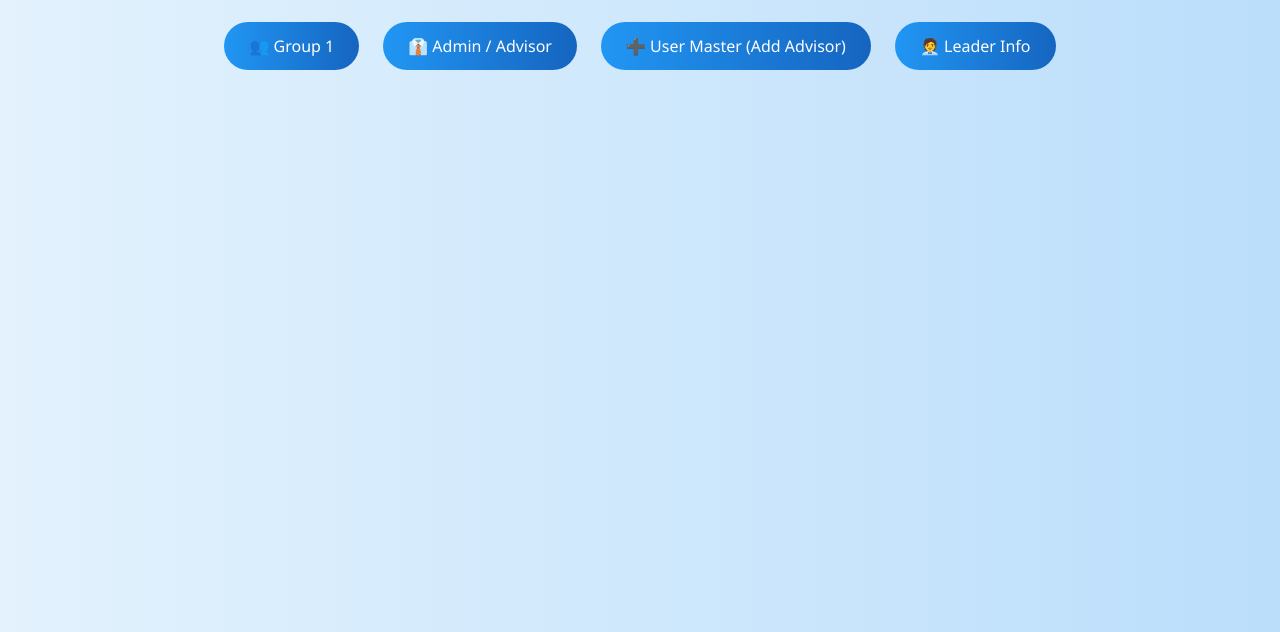
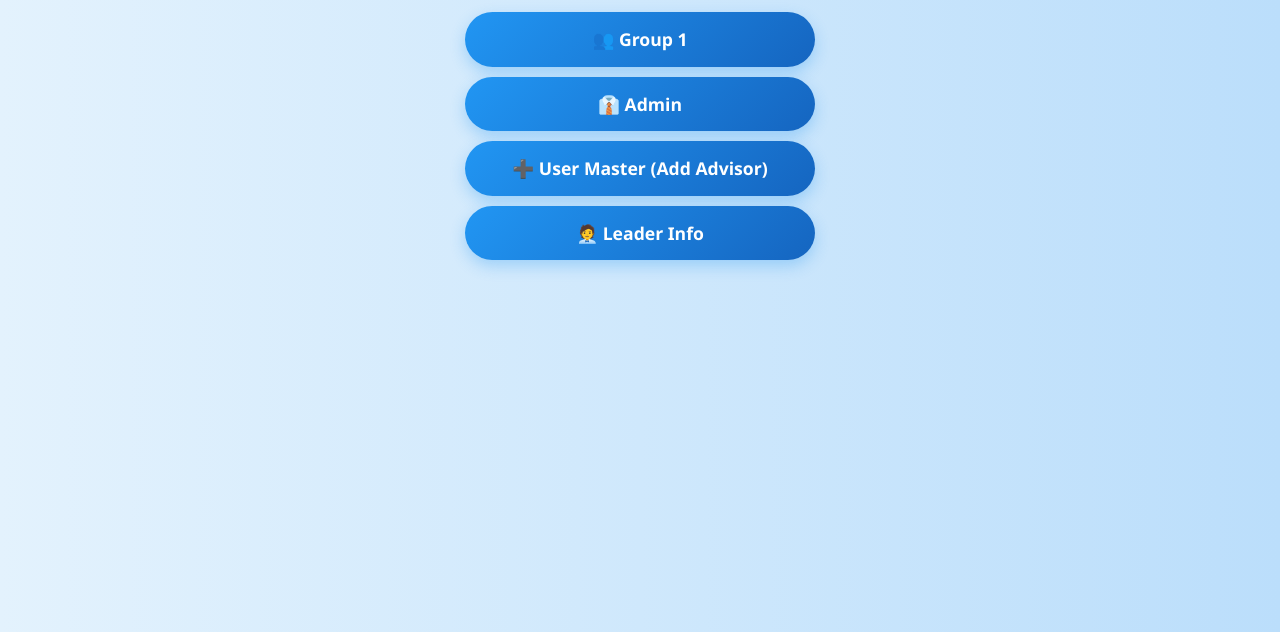
Before and after one commit to rohitmutagi/DemoTata, a plain HTML site: page home.html in a window 1280 px wide. Shown: the part 168-800 px from the top of the page. Drawn offline with nearby package versions, Linux system fonts and the light colour scheme.

Commit message:
Update home.html

```diff
--- a/home.html
+++ b/home.html
@@ -1,10 +1,9 @@
 <!DOCTYPE html>
 <html lang="en">
 <head>
-  <meta charset="UTF-8">
+  <meta charset="UTF-8" />
   <title>Dashboard | Tata AIA</title>
-  <link href="https://cdn.jsdelivr.net/npm/bootstrap@5.3.0/dist/css/bootstrap.min.css" rel="stylesheet">
-  <link href="styles.css" rel="stylesheet">
+  <link href="https://cdn.jsdelivr.net/npm/bootstrap@5.3.0/dist/css/bootstrap.min.css" rel="stylesheet" />
   <style>
     body {
       background: linear-gradient(to right, #e3f2fd, #bbdefb);
@@ -18,22 +17,41 @@
     .navbar-brand {
       font-weight: bold;
       color: #fff;
+      font-size: 1.5rem;
     }
 
-    .btn-gradient {
-      background: linear-gradient(90deg, #2196f3, #1565c0);
+    .btn-fancy {
+      background: linear-gradient(135deg, #2196f3, #1565c0);
       color: white;
       border: none;
-      border-radius: 30px;
-      padding: 12px 25px;
-      transition: all 0.3s ease-in-out;
-      font-size: 1rem;
-      font-weight: 500;
+      border-radius: 50px;
+      padding: 14px 30px;
+      font-size: 1.1rem;
+      font-weight: 600;
+      box-shadow: 0 6px 15px rgba(33, 150, 243, 0.3);
+      transition: 0.4s ease-in-out;
+      width: 100%;
+      max-width: 350px;
+      margin: 10px auto;
+      display: block;
     }
 
-    .btn-gradient:hover {
-      background: linear-gradient(90deg, #1565c0, #0d47a1);
-      transform: scale(1.03);
+    .btn-fancy:hover {
+      background: linear-gradient(135deg, #1565c0, #0d47a1);
+      transform: translateY(-2px) scale(1.03);
+      box-shadow: 0 10px 20px rgba(21, 101, 192, 0.4);
+    }
+
+    h2 {
+      font-weight: 600;
+      margin-bottom: 30px;
+    }
+
+    .dashboard-container {
+      max-width: 400px;
+      margin: 0 auto;
+      padding-top: 50px;
+      text-align: center;
     }
   </style>
 </head>
@@ -45,14 +63,12 @@
     </div>
   </nav>
 
-  <div class="container py-5 text-center">
+  <div class="dashboard-container">
     <h2>Welcome, <span id="userNameDisplay"></span>!</h2>
-    <div class="mt-5 d-flex justify-content-center gap-4 flex-wrap">
-      <a href="group1.html" class="btn btn-gradient btn-lg">👥 Group 1</a>
-      <a href="admin.html" class="btn btn-gradient btn-lg">👔 Admin / Advisor</a>
-      <a href="usermaster.html" class="btn btn-gradient btn-lg">➕ User Master (Add Advisor)</a>
-      <a href="leader.html" class="btn btn-gradient btn-lg">🧑‍💼 Leader Info</a> <!-- NEW BUTTON -->
-    </div>
+    <a href="group1.html" class="btn btn-fancy">👥 Group 1</a>
+    <a href="admin.html" class="btn btn-fancy">👔 Admin</a>
+    <a href="usermaster.html" class="btn btn-fancy">➕ User Master (Add Advisor)</a>
+    <a href="leader.html" class="btn btn-fancy">🧑‍💼 Leader Info</a>
   </div>
 
   <script>
```
